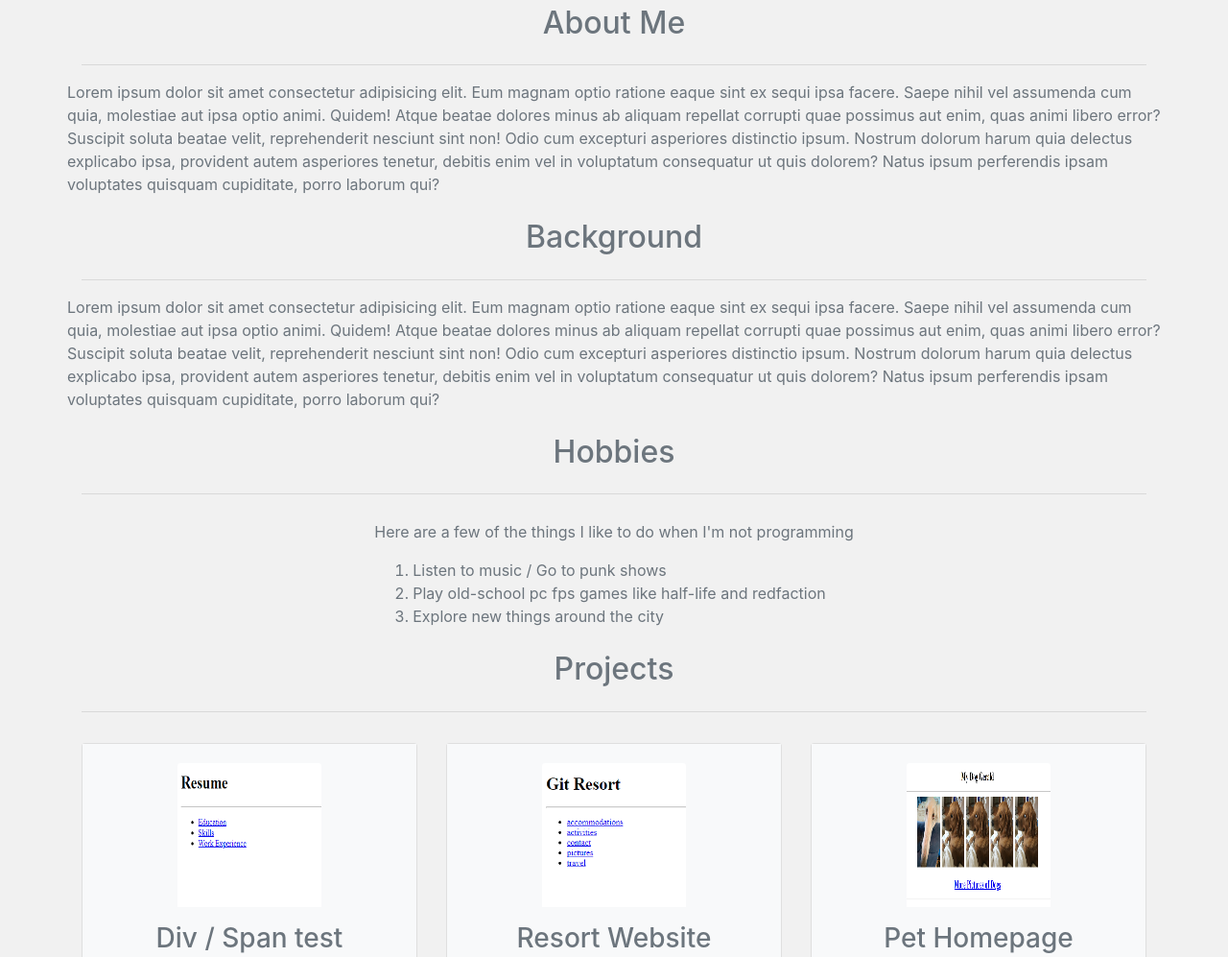
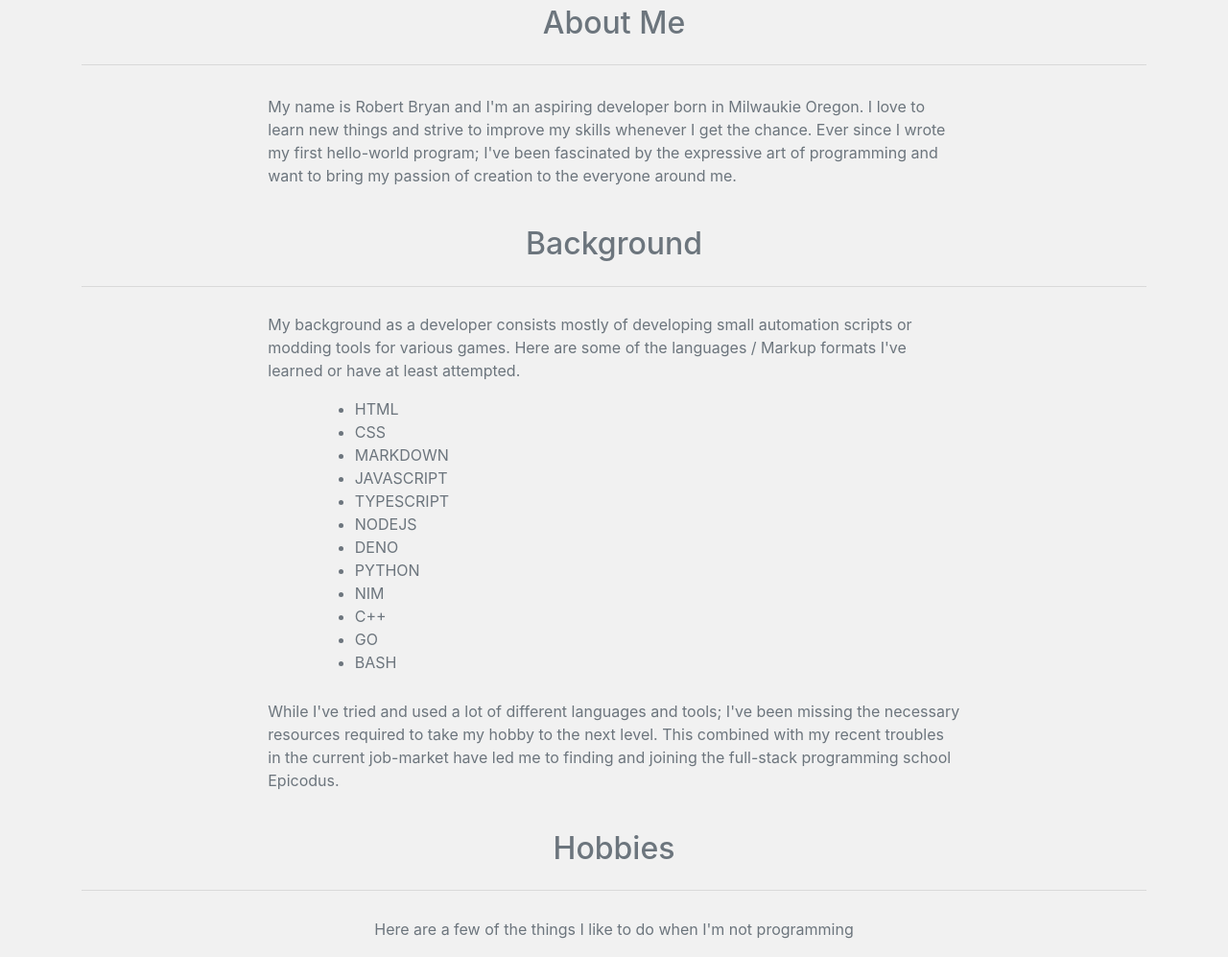
Before and after one commit to robbryandev/Portfolio, a plain HTML site: page index.html in a window 1280 px wide. Shown: the part 315-1312 px from the top of the page at 96% size. Drawn offline with Linux system fonts and the light colour scheme.

Commit message:
Add Hobby and About sections

```diff
--- a/css/styles.css
+++ b/css/styles.css
@@ -1,6 +1,22 @@
+/* global */
+
 body {
   background-color: #f1f1f1;
 }
+
+/* custom utilities */
+
+.float-center {
+  float: center;
+}
+
+.fill {
+  width: 150px;
+  height: 150px;
+  object-fit: fill;
+}
+
+/* profile section */
 
 .profile-img {
   width: 150px;
@@ -10,11 +26,35 @@ body {
   object-fit: fill;
 }
 
-.fill {
-  width: 150px;
-  height: 150px;
-  object-fit: fill;
+/* about me section */
+
+.about {
+  padding-top: 1%;
+  width: 65%;
+  margin: auto;
 }
+
+/* background section */
+
+.back {
+  padding-top: 1%;
+  width: 65%;
+  margin: auto;
+}
+
+.back ul {
+  margin-left: 7%;
+}
+
+/* hobby section */
+
+.hobby {
+  padding-top: 1%;
+  width: 45%;
+  margin: auto;
+}
+
+/* project section */
 
 .port-item {
   width: 300px;
@@ -24,13 +64,3 @@ body {
 .port-text {
   font-weight: bold;
 }
-
-.hobby {
-  padding-top: 1%;
-  width: 45%;
-  margin: auto;
-}
-
-.hobby p {
-  float: center;
-}
--- a/index.html
+++ b/index.html
@@ -9,6 +9,7 @@
 
 <body>
   <div class="container text-secondary">
+    <!-- Profile section -->
     <div id="profile">
       <div class="row pt-4" id="profile-name">
         <div class="col-2"></div>
@@ -22,13 +23,14 @@
         <div class="col-2"></div>
         <div class="col-8">
           <div class="img profile-img mb-4">
-            <img src="/images/me.jpg" alt="150x150 placeholder" class="profile-img">
+            <img src="/images/me.jpg" alt="Picture of Robert" class="profile-img">
           </div>
           <hr>
         </div>
         <div class="col-2"></div>
       </div>
     </div>
+    <!-- About me section -->
     <div id="about-me">
       <div class="row pt-2">
         <div class="col-12">
@@ -36,18 +38,16 @@
           <hr>
         </div>
       </div>
-      <div class="row">
-        <p>
-          Lorem ipsum dolor sit amet consectetur adipisicing elit. Eum magnam optio ratione eaque sint ex sequi ipsa
-          facere. Saepe nihil vel assumenda cum quia, molestiae aut ipsa optio animi. Quidem!
-          Atque beatae dolores minus ab aliquam repellat corrupti quae possimus aut enim, quas animi libero error?
-          Suscipit soluta beatae velit, reprehenderit nesciunt sint non! Odio cum excepturi asperiores distinctio ipsum.
-          Nostrum dolorum harum quia delectus explicabo ipsa, provident autem asperiores tenetur, debitis enim vel in
-          voluptatum consequatur ut quis dolorem? Natus ipsum perferendis ipsam voluptates quisquam cupiditate, porro
-          laborum qui?
+      <div class="row about">
+        <p class="float-center pb-3 pt-1">
+          My name is Robert Bryan and I'm an aspiring developer born in Milwaukie Oregon. I love to learn new things and
+          strive to improve my skills whenever I get the chance. Ever since I wrote my first hello-world program; I've
+          been fascinated by the expressive art of programming and want to bring my passion of creation to the everyone
+          around me.
         </p>
       </div>
     </div>
+    <!-- Background section -->
     <div id="background">
       <div class="row pt-2">
         <div class="col-12">
@@ -55,18 +55,35 @@
           <hr>
         </div>
       </div>
-      <div class="row">
-        <p>
-          Lorem ipsum dolor sit amet consectetur adipisicing elit. Eum magnam optio ratione eaque sint ex sequi ipsa
-          facere. Saepe nihil vel assumenda cum quia, molestiae aut ipsa optio animi. Quidem!
-          Atque beatae dolores minus ab aliquam repellat corrupti quae possimus aut enim, quas animi libero error?
-          Suscipit soluta beatae velit, reprehenderit nesciunt sint non! Odio cum excepturi asperiores distinctio ipsum.
-          Nostrum dolorum harum quia delectus explicabo ipsa, provident autem asperiores tenetur, debitis enim vel in
-          voluptatum consequatur ut quis dolorem? Natus ipsum perferendis ipsam voluptates quisquam cupiditate, porro
-          laborum qui?
+      <div class="back">
+        <p class="float-center">
+          My background as a developer consists mostly of developing small automation scripts or modding tools for
+          various games. Here are some of the languages / Markup formats I've learned or have at least attempted.
+        </p>
+        <ul>
+          <li>HTML</li>
+          <li>CSS</li>
+          <li>MARKDOWN</li>
+          <li>JAVASCRIPT</li>
+          <li>TYPESCRIPT</li>
+          <li>NODEJS</li>
+          <li>DENO</li>
+          <li>PYTHON</li>
+          <li>NIM</li>
+          <li>C++</li>
+          <li>GO</li>
+          <li>BASH</li>
+        </ul>
+      </div>
+      <div class="row back">
+        <p class="float-center pb-3">
+          While I've tried and used a lot of different languages and tools; I've been missing the necessary resources
+          required to take my hobby to the next level. This combined with my recent troubles in the current job-market
+          have led me to finding and joining the full-stack programming school Epicodus.
         </p>
       </div>
     </div>
+    <!-- Hobby section -->
     <div id="hobbies">
       <div class="row pt-2">
         <div class="col-12">
@@ -75,14 +92,15 @@
         </div>
       </div>
       <div class="hobby">
-        <p>Here are a few of the things I like to do when I'm not programming</p>
+        <p class="float-center">Here are a few of the things I like to do when I'm not programming</p>
         <ol>
-          <li class="hobby-list">Listen to music / Go to punk shows</li>
-          <li class="hobby-list">Play old-school pc fps games like half-life and redfaction</li>
-          <li class="hobby-list">Explore new things around the city</li>
+          <li>Listen to music / Go to punk shows</li>
+          <li>Play old-school pc fps games like half-life and redfaction</li>
+          <li>Explore new things around the city</li>
         </ol>
       </div>
     </div>
+    <!-- Project section -->
     <div id="projects">
       <div class="row pt-2" id="project-label">
         <div class="col-12">
```
